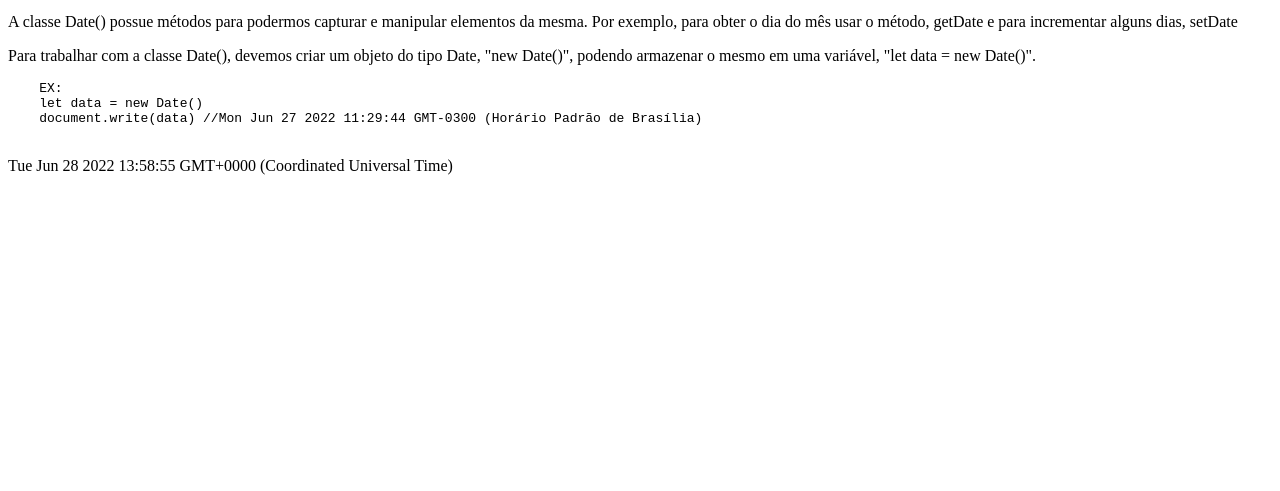
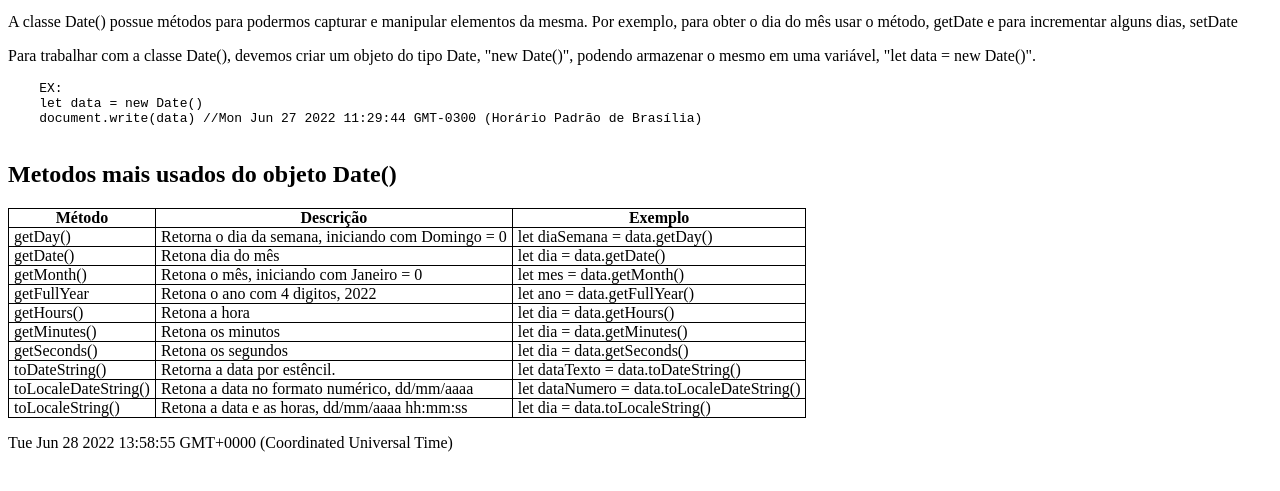
Before and after one commit to Ricardo93santos/Curso_JS, a plain HTML site: page aula10/index.html in a window 1280 px wide. Shown: the part 101-592 px from the top of the page. Drawn offline with Linux system fonts and the light colour scheme.

Commit message:
Alterações na aula10, adição da tabela com os assuntos e estilização.

```diff
--- a/aula10/index.html
+++ b/aula10/index.html
@@ -5,6 +5,13 @@
   <meta http-equiv="X-UA-Compatible" content="IE=edge">
   <meta name="viewport" content="width=device-width, initial-scale=1.0">
   <title>Manipular Data e Hora JS</title>
+  <style>
+    table, tr,th,td{
+      border: 1px solid black;
+      padding: 0 5px;
+      border-collapse: collapse;
+    }
+  </style>
 </head>
 <body>
   <h1>Elemento Date()</h1>
@@ -16,6 +23,64 @@
     let data = new Date()
     document.write(data) //Mon Jun 27 2022 11:29:44 GMT-0300 (Horário Padrão de Brasília)
   </pre>
+  <h2>Metodos mais usados do objeto Date()</h2>
+  <table>
+    <tr>
+      <th>Método</th>
+      <th>Descrição</th>
+      <th>Exemplo</th>
+    </tr>
+    <tr>
+      <td>getDay()</td>
+      <td>Retorna o dia da semana, iniciando com Domingo = 0</td>
+      <td>let diaSemana = data.getDay()</td>
+    </tr>
+    <tr>
+      <td>getDate()</td>
+      <td>Retona dia do mês</td>
+      <td>let dia = data.getDate()</td>
+    </tr>
+    <tr>
+      <td>getMonth()</td>
+      <td>Retona o mês, iniciando com Janeiro = 0</td>
+      <td>let mes = data.getMonth()</td>
+    </tr>
+    <tr>
+      <td>getFullYear</td>
+      <td>Retona o ano com 4 digitos, 2022</td>
+      <td>let ano = data.getFullYear()</td>
+    </tr>
+    <tr>
+      <td>getHours()</td>
+      <td>Retona a hora</td>
+      <td>let dia = data.getHours()</td>
+    </tr>
+    <tr>
+      <td>getMinutes()</td>
+      <td>Retona os minutos</td>
+      <td>let dia = data.getMinutes()</td>
+    </tr>
+    <tr>
+      <td>getSeconds()</td>
+      <td>Retona os segundos</td>
+      <td>let dia = data.getSeconds()</td>
+    </tr>
+    <tr>
+      <td>toDateString()</td>
+      <td>Retorna a data por estêncil.</td>
+      <td>let dataTexto = data.toDateString()</td>
+    </tr>
+    <tr>
+      <td>toLocaleDateString()</td>
+      <td>Retona a data no formato numérico, dd/mm/aaaa</td>
+      <td>let dataNumero = data.toLocaleDateString()</td>
+    </tr>
+    <tr>
+      <td>toLocaleString()</td>
+      <td>Retona a data e as horas, dd/mm/aaaa hh:mm:ss</td>
+      <td>let dia = data.toLocaleString()</td>
+    </tr>
+  </table>
   <p id="res"></p>
   <script>
     let res = document.getElementById("res")
```
